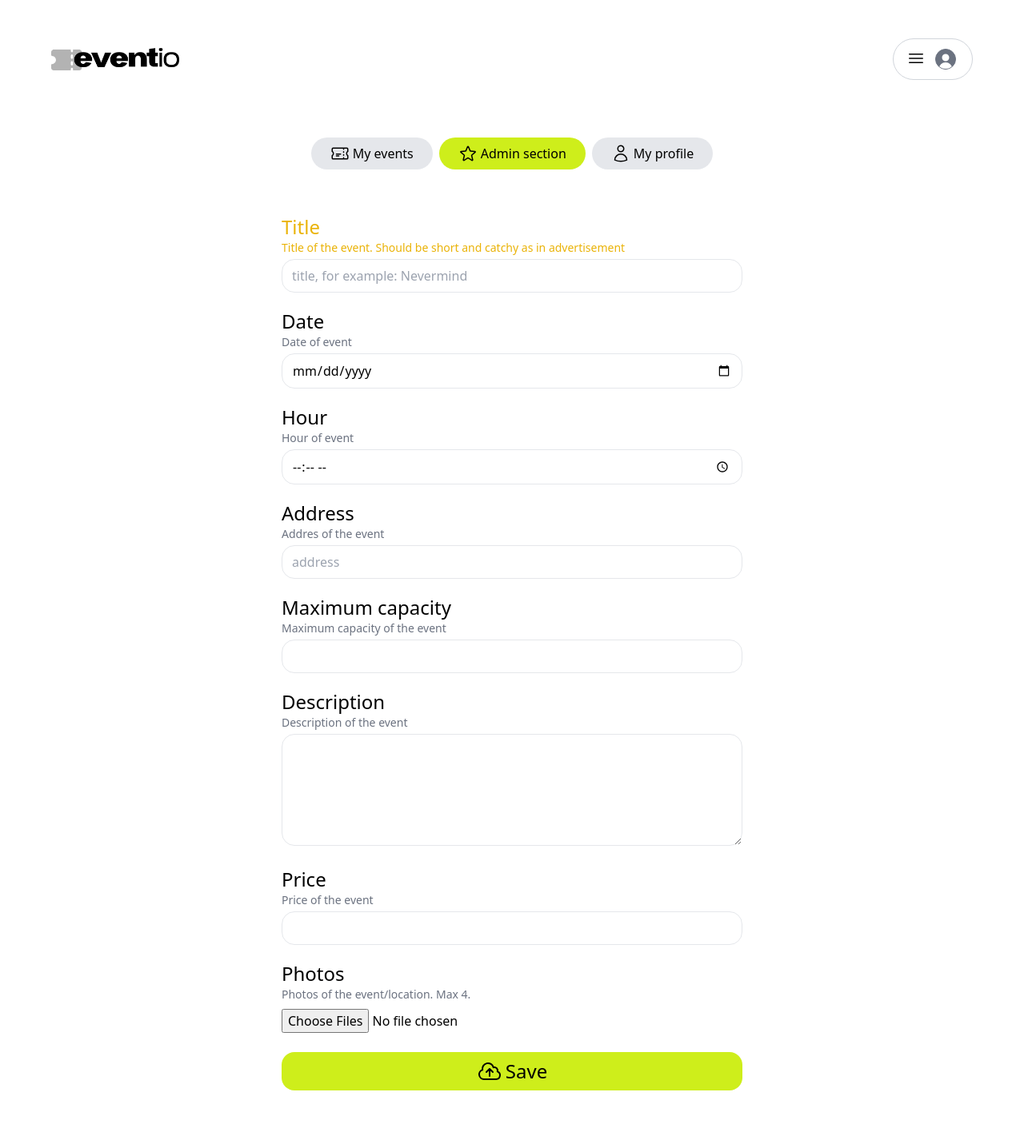
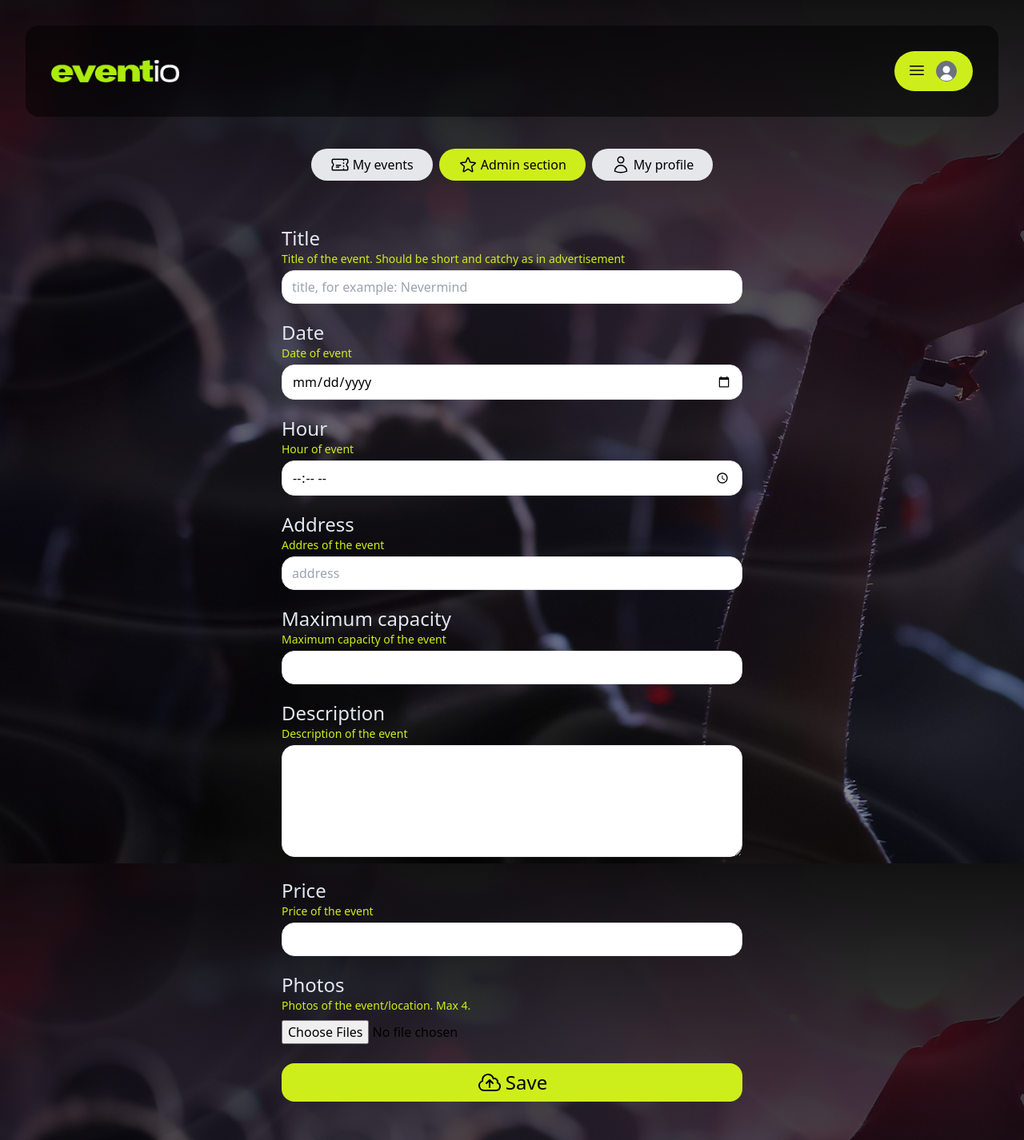
Before and after one commit to tonitoar/eventio-front, a React (Vite) app: page /account/admin/create in a window 1280 px wide. Shown: the whole page at 80% size. Before the commit the page ends 1396 px from the top, so only its background shows below. Built offline with nearby package versions, Linux system fonts and the light colour scheme.

Commit message:
diseny guay

```diff
--- a/src/App.css
+++ b/src/App.css
@@ -0,0 +1,11 @@
+#root {
+    background-image: url(/photoBack/Asset_5.png);
+    /* background-size: cover; */
+    background-attachment: fixed
+}
+
+/* #Nav {
+    background-color: black;
+    background-size: cover;
+    border: 80px;
+} */
--- a/src/components/Header.jsx
+++ b/src/components/Header.jsx
@@ -12,12 +12,12 @@ export default function Header() {
    const {user} = useContext(userContext);
 
     return(
-        <div>
-      <header className={`flex justify-between rounded py-8 px-8 `}>
+        <div id="Nav" className="bg-black rounded-2xl bg-opacity-50">
+      <header className="flex justify-between rounded py-8 px-8" >
             <Link to={"/"} className="flex items-center gap-1 ">
-                <img className="w-40" src={Logo}/>
+                <img className="w-40 " src={Logo}/>
             </Link>
-            <Link to={user? "/account":'/login'} className="flex item-center gap-2 border border-gray-300 rounded-full py-2 px-4">
+            <Link to={user? "/account":'/login'} className="flex bg-primary item-center gap-2 border-gray-300 rounded-full py-2 px-4 hover:bg-lime-200 ">
                 <svg xmlns="http://www.w3.org/2000/svg" fill="none" viewBox="0 0 24 24" strokeWidth={1.5} stroke="currentColor" className="w-6 h-6 mt-1">
                     <path strokeLinecap="round" strokeLinejoin="round" d="M3.75 6.75h16.5M3.75 12h16.5m-16.5 5.25h16.5" />
                 </svg>
--- a/src/components/Layout.jsx
+++ b/src/components/Layout.jsx
@@ -4,7 +4,7 @@ import { Outlet } from "react-router-dom";
 
  export default function Layout () {
     return(
-        <div className="py-4 px-8 flex flex-col min-h-screen">
+        <div className="py-8 px-8 flex flex-col min-h-screen">
             <Header/>
             <Outlet />
         </div>
--- a/src/index.css
+++ b/src/index.css
@@ -13,6 +13,6 @@ button {
     @apply bg-gray-300;
 }
 button.primary {
-    background-color: "#F5385D";
+    background-color: "#ABEC0E";
     @apply bg-primary p-2 w-full text-black rounded-2xl ;
 }
--- a/src/pages/AdminPage.jsx
+++ b/src/pages/AdminPage.jsx
@@ -40,7 +40,7 @@ export default function AdminPage() {
 
 
     return(
-        <div>
+        <div className="">
             <AccountNav />
                 <div className="text-center">
                     <Link className="inline-flex gap-1 bg-primary text-black py-2 px-6 rounded-full" to={"/account/admin/create"}>
--- a/src/pages/CreateEventPage.jsx
+++ b/src/pages/CreateEventPage.jsx
@@ -166,8 +166,8 @@ export default function CreateEventPage() {
     <div>
       <AccountNav />
       <form onSubmit={handleForSubmit} className="mx-80">
-        <h2 className="text-2xl mt-4 text-yellow-500 ">Title</h2>
-        <p className="text-yellow-500 text-sm">
+        <h2 className="text-2xl mt-4 text-slate-200 ">Title</h2>
+        <p className="text-primary text-sm">
           Title of the event. Should be short and catchy as in advertisement
         </p>
         <input
@@ -177,16 +177,16 @@ export default function CreateEventPage() {
           onChange={(e) => setTitle(e.target.value)}
           required
         />
-        <h2 className="text-2xl mt-4">Date</h2>
-        <p className="text-gray-500 text-sm">Date of event</p>
+        <h2 className="text-2xl mt-4 text-slate-200">Date</h2>
+        <p className="text-primary text-sm">Date of event</p>
         <input
           type="date"
           value={date}
           onChange={(e) => setDate(e.target.value)}
           required
         />
-        <h2 className="text-2xl mt-4">Hour</h2>
-        <p className="text-gray-500 text-sm">Hour of event</p>
+        <h2 className="text-2xl mt-4 text-slate-200">Hour</h2>
+        <p className="text-primary text-sm">Hour of event</p>
         <input
           type="time"
           value={hour}
@@ -194,8 +194,8 @@ export default function CreateEventPage() {
           required
         />{" "}
         {/* //! ficar AM o PM */}
-        <h2 className="text-2xl mt-4">Address</h2>
-        <p className="text-gray-500 text-sm">Addres of the event</p>
+        <h2 className="text-2xl mt-4 text-slate-200">Address</h2>
+        <p className="text-primary text-sm">Addres of the event</p>
         <input
           type="text"
           placeholder="address"
@@ -203,23 +203,23 @@ export default function CreateEventPage() {
           onChange={(e) => setAddress(e.target.value)}
           required
         />
-        <h2 className="text-2xl mt-4">Maximum capacity</h2>
-        <p className="text-gray-500 text-sm">Maximum capacity of the event</p>
+        <h2 className="text-2xl mt-4 text-slate-200">Maximum capacity</h2>
+        <p className="text-primary text-sm">Maximum capacity of the event</p>
         <input
           type="number"
           value={maxCapacity}
           onChange={(e) => setMaxCapacity(e.target.value)}
           required
         />
-        <h2 className="text-2xl mt-4">Description</h2>
-        <p className="text-gray-500 text-sm">Description of the event</p>
+        <h2 className="text-2xl mt-4 text-slate-200">Description</h2>
+        <p className="text-primary text-sm">Description of the event</p>
         <textarea
           value={description}
           onChange={(e) => setDescription(e.target.value)}
           required
         />{" "}
-        <h2 className="text-2xl mt-4">Price</h2>
-        <p className="text-gray-500 text-sm">Price of the event</p>
+        <h2 className="text-2xl mt-4 text-slate-200">Price</h2>
+        <p className="text-primary text-sm">Price of the event</p>
         <input
           type="number"
           value={price}
@@ -227,8 +227,8 @@ export default function CreateEventPage() {
           required
         />
         {/* //! area de text */}
-        <h2 className="text-2xl mt-4">Photos</h2>
-        <p className="text-gray-500 text-sm">
+        <h2 className="text-2xl mt-4 text-slate-200">Photos</h2>
+        <p className="text-primary text-sm">
           Photos of the event/location. Max 4.{" "}
         </p>
         <div className="flex gap-2 mt-2">
--- a/src/pages/IndexPage.jsx
+++ b/src/pages/IndexPage.jsx
@@ -21,21 +21,23 @@ export default function IndexPage() {
   }, []);
 
   return (
-    <div className="mt-20 grid gap-x-6 gap-y-14 grid-cols-2 md:grid-cols-3 lg:grid-cols-4 ">
+    <div className="mt-20 grid gap-x-6 gap-y-14 grid-cols-2 md:grid-cols-3 lg:grid-cols-4">
       {events.length > 0 && events.map((event) => (
         <Link to={"/event/" + event._id} className="" key={event._id}>
-          <div className="bg-gray-500 mb-2 rounded-2xl flex w-96">
-            {event.photos.length > 0 && (
-              <img className="rounded-2xl object-cover aspect-square" src={event.photos[0]} alt="" />
-            )}
-          </div>
-          <div className="">
-            <h2 className="font-bold">{event.title}</h2>
-            <h3 className="text-sm text-gray-500">{event.address}</h3>
-            <p className="">Day: {event.date}</p>
-            <p className="">Hour: {event.hour}</p>
-            <div className="mt-1">
-              <span className="font-bold ">{event.price}€</span> per ticket
+          <div className='bg-gray-200 rounded-2xl bg-opacity-80'>
+            <div className="bg-gray-500 mb-2 rounded-2xl flex">
+              {event.photos.length > 0 && (
+                <img className="rounded-2xl object-cover aspect-square" src={event.photos[0]} alt="" />
+              )}
+            </div>
+            <div className="px-4 py-2">
+              <h2 className="font-bold text-3xl mb-1">{event.title}</h2>
+              <h3 className="text-lg text-gray-500 mb-1 px-2">{event.address}</h3>
+              <p className="text-lg mb-1 px-2">Day: {event.date}</p>
+              <p className="text-lg mb-1 px-2">Hour: {event.hour}</p>
+              <div className="mt-1 mb-1">
+                <p className='text-xl'><span className="font-bold">{event.price}€</span> per ticket</p>
+              </div>
             </div>
           </div>
         </Link>
@@ -43,4 +45,5 @@ export default function IndexPage() {
     </div>
   );
 
+
 }
```
Also changed, not shown: public/photoBack/Asset_5.png, src/images/logo.png.
